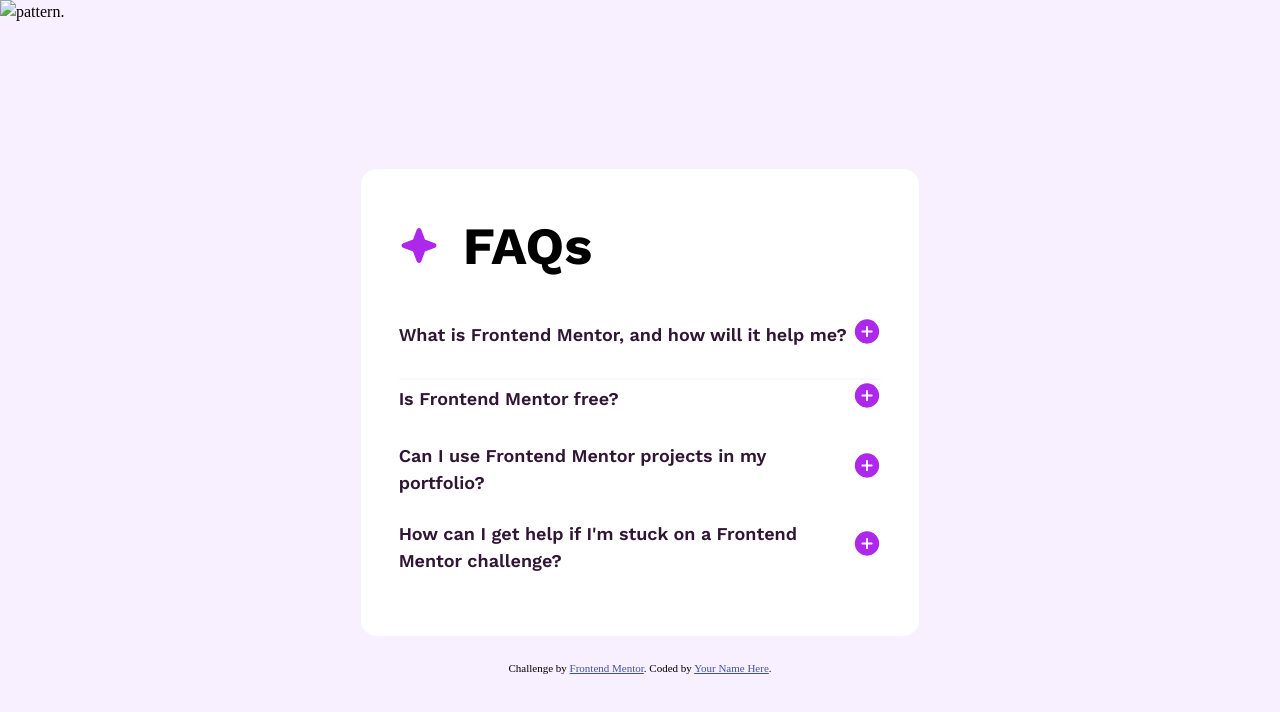
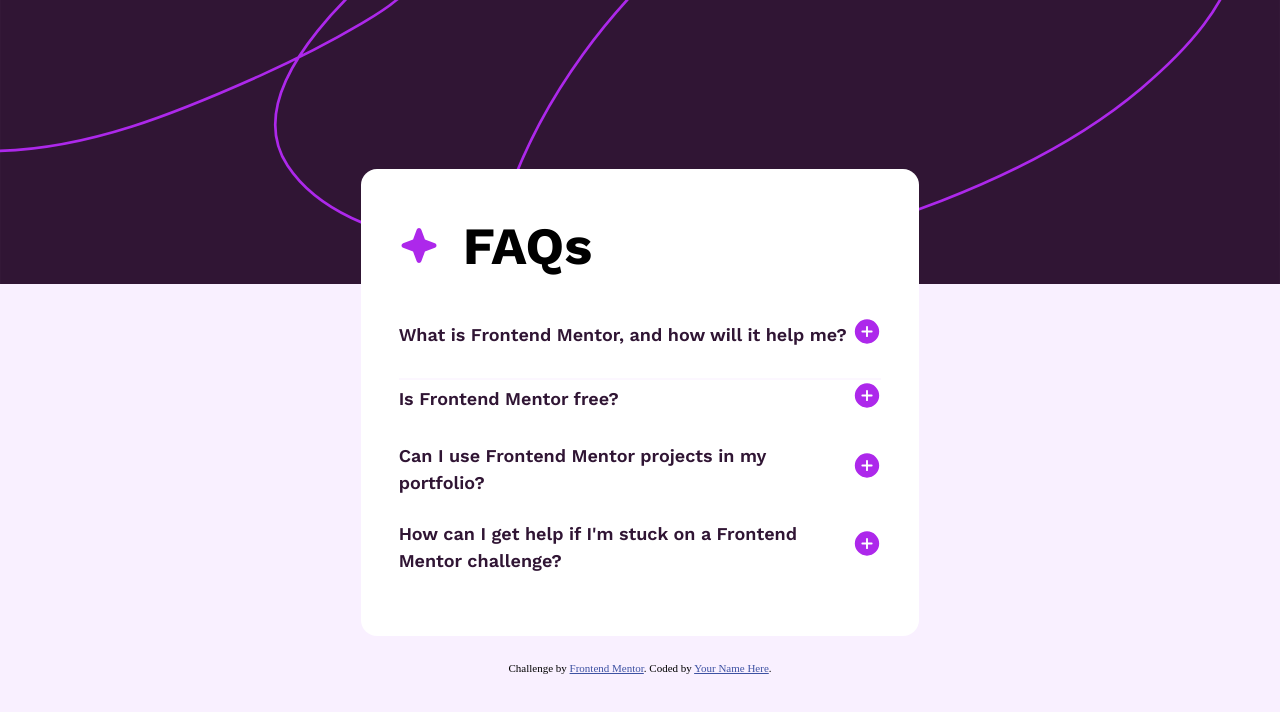
Before and after one commit to diegotorres9/faq-accordion, a plain HTML site: page index.html in a window 1280 px wide. Drawn offline with Linux system fonts and the light colour scheme; the site is published under a folder, as on GitHub Pages, so addresses that start at the root find nothing.

Commit message:
fixing url image path for github pages

```diff
--- a/index.html
+++ b/index.html
@@ -18,9 +18,9 @@
 </head>
 <body>
   <picture>
-    <source media="(max-width: 533px)" srcset="/assets/images/background-pattern-mobile.svg">
-    <source media="(min-width: 534px)" srcset="/assets/images/background-pattern-desktop.svg">
-    <img src="/assets/images/background-pattern-desktop.svg" alt="pattern." width="100%">
+    <source media="(max-width: 533px)" srcset="assets/images/background-pattern-mobile.svg">
+    <source media="(min-width: 534px)" srcset="assets/images/background-pattern-desktop.svg">
+    <img src="assets/images/background-pattern-desktop.svg" alt="pattern." width="100%">
   </picture>
   <main>
     <section class="accordion-container">
```
